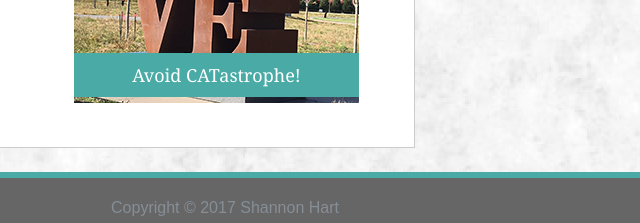
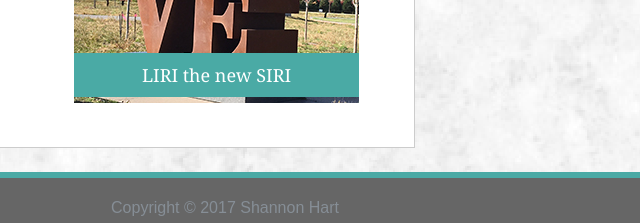
Before and after one commit to SilverTree18/Bootstrap-Portfolio, a plain HTML site: page portfolio.html in a window 1280 px wide. Shown: the part 834-1057 px from the top of the page, 415-1055 px from the left. Drawn offline with nearby package versions, Linux system fonts and the light colour scheme.

Commit message:
Update portfolio.html

```diff
--- a/portfolio.html
+++ b/portfolio.html
@@ -49,7 +49,7 @@
 			      		</div>
 					<div class="photosright">
 				      			<a href="https://github.com/SilverTree18/liri-node-app"><img src="Assets/images/IMG_8828.JPG" alt="triviaboard" width="285" /></a>
-				      			<a href="https://github.com/SilverTree18/liri-node-app"><div class="title">Avoid CATastrophe!</div></a>
+				      			<a href="https://github.com/SilverTree18/liri-node-app"><div class="title">LIRI the new SIRI</div></a>
 			      		</div>
 		</section>
 	</div>
```
